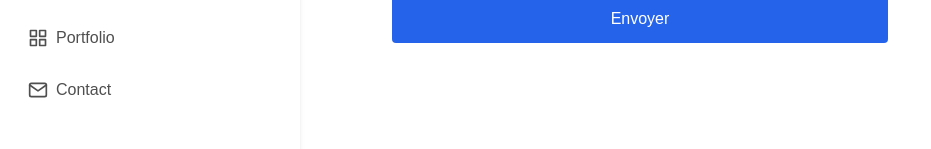
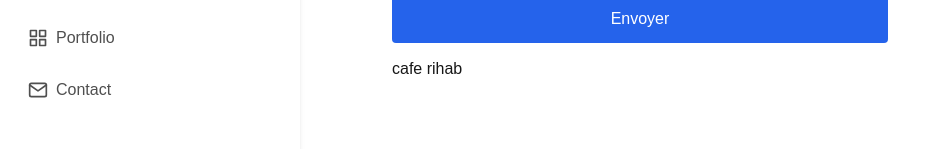
Before and after one commit to Belajouza-foued/New-portfolio, a Next.js app: page /blogs in a window 1280 px wide. Shown: the part 379-528 px from the top of the page, without its empty margins (0-931 px from the left). Built offline with nearby package versions, Linux system fonts and the light colour scheme.

Commit message:
modifier blog

```diff
--- a/app/blogs/page.tsx
+++ b/app/blogs/page.tsx
@@ -11,6 +11,7 @@ export default function Contact() {
         <button className="bg-blue-600 text-white py-3 rounded">
           Envoyer
         </button>
+        <h2>cafe rihab</h2>
       </form>
     </div>
   );
```
